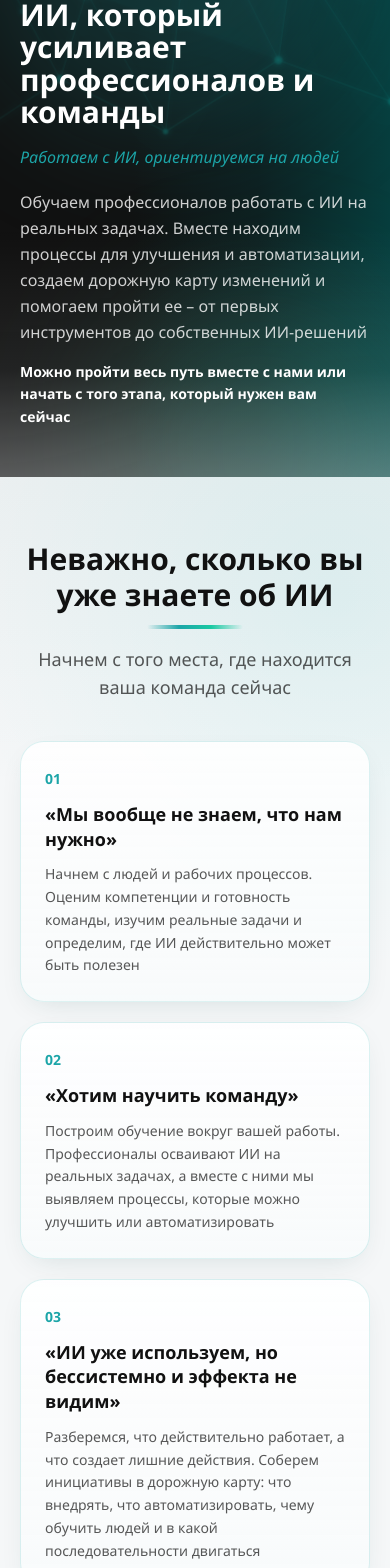
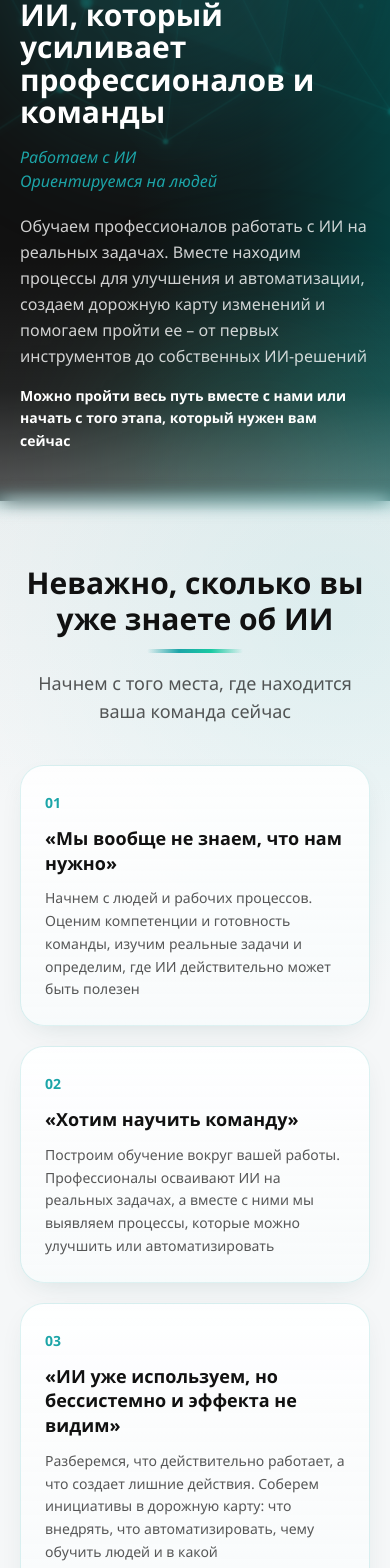
Before and after one commit to ivanovich1071/AI-Salesperson, a Next.js app: page / in a window 390 px wide. Shown: the part 409-1977 px from the top of the page. Built offline with nearby package versions, Linux system fonts and the light colour scheme; no server answers; the database is empty.

Commit message:
fix: refine homepage typography and transitions

```diff
--- a/src/app/(home)/page.tsx
+++ b/src/app/(home)/page.tsx
@@ -114,7 +114,8 @@ export default async function VibeMindHome() {
               ИИ, который усиливает профессионалов и команды
             </h1>
             <p className="mt-4 text-base font-medium italic text-teal md:text-lg">
-              Работаем с ИИ, ориентируемся на людей
+              <span className="block">Работаем с ИИ</span>
+              <span className="block">Ориентируемся на людей</span>
             </p>
             <p className="mt-5 text-base leading-relaxed text-white/80 md:mt-6 md:text-lg">
               Обучаем профессионалов работать с ИИ на реальных задачах. Вместе находим
@@ -130,7 +131,7 @@ export default async function VibeMindHome() {
       </header>
 
       {/* ===== С ЧЕГО НАЧАТЬ ===== */}
-      <section id="start" className="vm-section-fade py-16">
+      <section id="start" className="vm-section-fade vm-soft-boundary py-16">
         <div className="mx-auto max-w-6xl px-5">
           <div className="text-center">
             <h2 className="vm-title">Неважно, сколько вы уже знаете об ИИ</h2>
@@ -156,12 +157,12 @@ export default async function VibeMindHome() {
       </section>
 
       {/* ===== СОЦИАЛЬНОЕ ДОКАЗАТЕЛЬСТВО ===== */}
-      <section className="vm-trust-band py-10 text-white" aria-labelledby="trusted-title">
+      <section className="vm-trust-band vm-soft-boundary py-10 text-white" aria-labelledby="trusted-title">
         <div className="mx-auto max-w-6xl px-5 text-center">
-          <h2 id="trusted-title" className="text-2xl font-bold md:text-3xl">
+          <h2 id="trusted-title" className="text-3xl font-bold md:text-4xl">
             Нам доверяют
           </h2>
-          <p className="mx-auto mt-5 max-w-5xl text-base font-semibold leading-loose text-white/85">
+          <p className="mx-auto mt-5 max-w-5xl text-lg font-semibold leading-loose text-white/85 md:text-xl">
             {TRUSTED.join(" · ")}
           </p>
           <p className="mt-3 font-semibold text-teal-emerald">
@@ -171,7 +172,7 @@ export default async function VibeMindHome() {
       </section>
 
       {/* ===== МЕТОД ВАЙБМАЙНД ===== */}
-      <section id="process" className="bg-white py-16">
+      <section id="process" className="vm-soft-boundary bg-white py-16">
         <div className="mx-auto max-w-7xl px-5">
           <div className="text-center">
             <p className="text-sm font-semibold uppercase tracking-[0.2em] text-teal">
@@ -198,7 +199,7 @@ export default async function VibeMindHome() {
       </section>
 
       {/* ===== ДОРОЖНАЯ КАРТА ===== */}
-      <section className="vm-roadmap-section py-14 text-white" aria-labelledby="roadmap-title">
+      <section className="vm-roadmap-section vm-soft-boundary py-14 text-white" aria-labelledby="roadmap-title">
         <div className="mx-auto max-w-6xl px-5">
           <div className="text-center">
             <h2 id="roadmap-title" className="text-3xl font-bold md:text-4xl">
@@ -237,14 +238,15 @@ export default async function VibeMindHome() {
       </section>
 
       {/* ===== ЧЕЛОВЕКОЦЕНТРИЧНЫЙ ТЕЗИС ===== */}
-      <section className="px-5 py-10">
+      <section className="vm-soft-boundary px-5 py-10">
         <p className="mx-auto max-w-5xl text-center text-3xl font-extrabold leading-tight text-graphite md:text-5xl">
-          ИИ не вместо профессионала. <span className="text-teal">ИИ – в руках профессионала</span>
+          <span className="block">ИИ не вместо профессионала</span>
+          <span className="block text-teal">ИИ – в руках профессионала</span>
         </p>
       </section>
 
       {/* ===== ПЕРЕХОД К ЛАБОРАТОРИИ ===== */}
-      <section className="bg-white py-14">
+      <section className="vm-soft-boundary bg-white py-14">
         <div className="mx-auto max-w-4xl px-5 text-center">
           <h2 className="text-3xl font-bold md:text-4xl">Не каждой задаче нужен собственный ИИ</h2>
           <p className="mt-5 text-lg leading-relaxed text-graphite/75">
@@ -262,7 +264,7 @@ export default async function VibeMindHome() {
       </section>
 
       {/* ===== ЛАБОРАТОРИЯ РЕШЕНИЙ ===== */}
-      <section id="solutions" className="vm-section-fade py-16">
+      <section id="solutions" className="vm-section-fade vm-soft-boundary py-16">
         <div className="mx-auto max-w-6xl px-5">
           <div className="text-center">
             <h2 className="vm-title">Лаборатория решений</h2>
@@ -291,7 +293,7 @@ export default async function VibeMindHome() {
       </section>
 
       {/* ===== ОБУЧЕНИЕ ===== */}
-      <section id="training" className="vm-training-band py-16 text-white">
+      <section id="training" className="vm-training-band vm-soft-boundary py-16 text-white">
         <div className="mx-auto max-w-4xl px-5 text-center">
           <p className="text-sm font-semibold uppercase tracking-[0.2em] text-teal-emerald">
             Программы обучения
@@ -315,7 +317,7 @@ export default async function VibeMindHome() {
       </section>
 
       {/* ===== О КОМПАНИИ ===== */}
-      <section id="about" className="bg-white py-16">
+      <section id="about" className="vm-soft-boundary bg-white py-16">
         <div className="mx-auto max-w-4xl px-5">
           <div className="text-center">
             <h2 className="vm-title">О компании</h2>
@@ -338,13 +340,16 @@ export default async function VibeMindHome() {
               Учитываем процессы, корпоративную культуру, требования безопасности и правила
               конкретной организации
             </p>
-            <p className="font-bold text-teal">Работаем с ИИ. Ориентируемся на людей</p>
+            <p className="font-bold text-teal">
+              <span className="block">Работаем с ИИ</span>
+              <span className="block">Ориентируемся на людей</span>
+            </p>
           </div>
         </div>
       </section>
 
       {/* ===== FAQ ===== */}
-      <section className="vm-faq-teaser py-12" aria-labelledby="faq-teaser-title">
+      <section className="vm-faq-teaser vm-soft-boundary py-12" aria-labelledby="faq-teaser-title">
         <div className="mx-auto grid max-w-6xl items-center gap-8 px-5 md:grid-cols-[1.2fr_0.8fr]">
           <div>
             <p className="text-sm font-semibold uppercase tracking-[0.2em] text-teal">
--- a/src/app/globals.css
+++ b/src/app/globals.css
@@ -75,6 +75,32 @@ body {
     radial-gradient(circle at 86% 8%, rgba(0, 177, 180, 0.08), transparent 28%),
     linear-gradient(180deg, rgba(7, 61, 61, 0.04), transparent 22%),
     #f5f7f8;
+}
+
+/* Мягкий градиентный шов между секциями вместо жесткой горизонтальной границы */
+.vm-soft-boundary {
+  position: relative;
+}
+
+.vm-soft-boundary::before {
+  content: "";
+  position: absolute;
+  z-index: 3;
+  top: -1.5rem;
+  right: 0;
+  left: 0;
+  height: 3rem;
+  pointer-events: none;
+  background: linear-gradient(
+    180deg,
+    rgba(14, 30, 31, 0.02),
+    rgba(0, 177, 180, 0.1) 48%,
+    rgba(245, 247, 248, 0.03)
+  );
+  backdrop-filter: blur(10px);
+  -webkit-backdrop-filter: blur(10px);
+  mask-image: linear-gradient(180deg, transparent, black 35%, black 65%, transparent);
+  -webkit-mask-image: linear-gradient(180deg, transparent, black 35%, black 65%, transparent);
 }
 
 .vm-compact-card {
```
